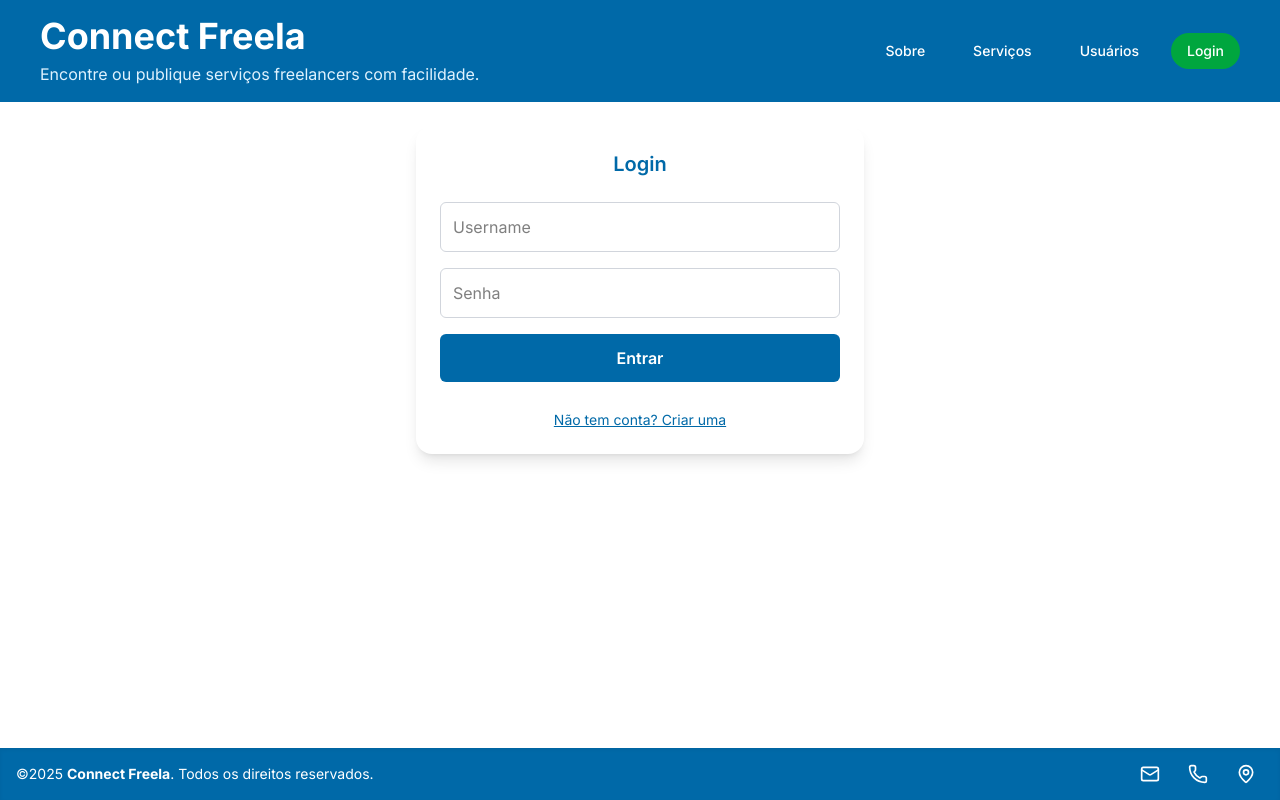
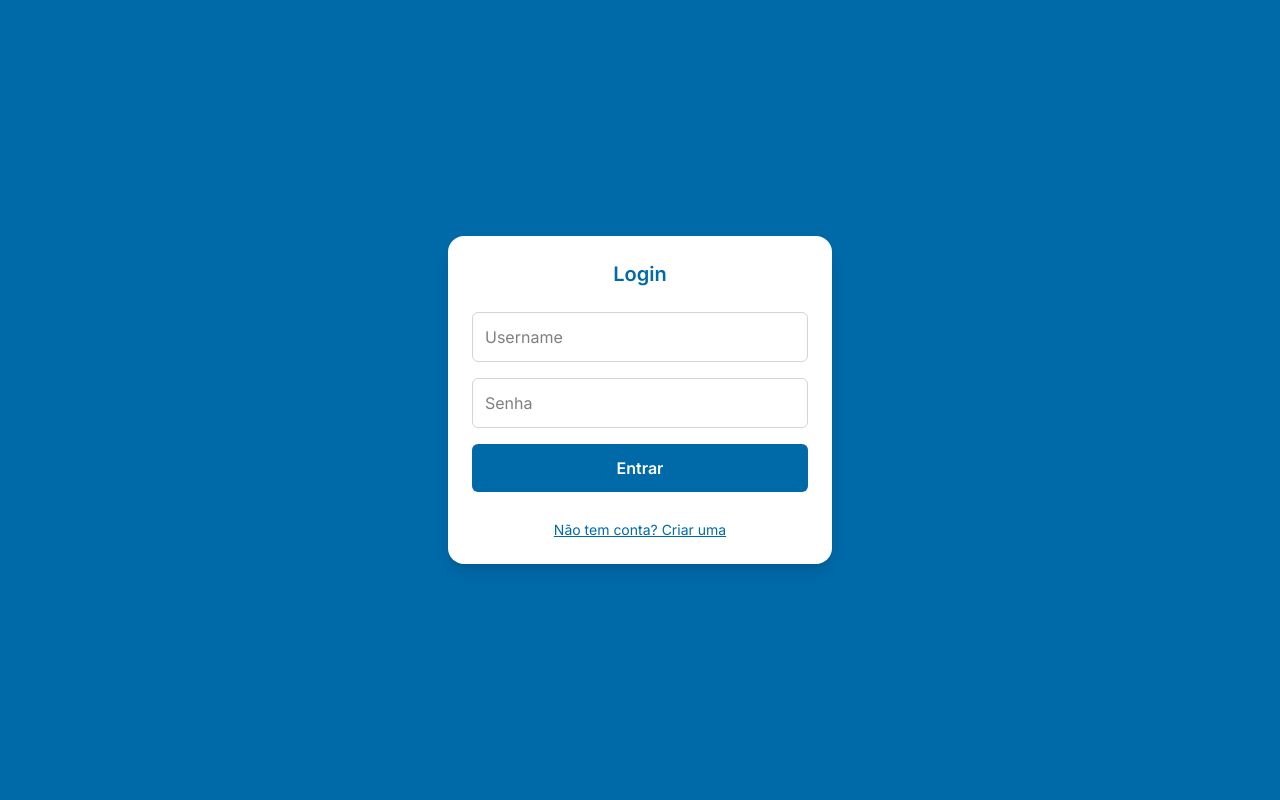
Before and after one commit to vanessaugioni/connect_freela, a React (Vite) app: page /login in a window 1280 px wide. Built offline with nearby package versions, Linux system fonts and the light colour scheme.

Commit message:
padrao-SPA

```diff
--- a/src/App.jsx
+++ b/src/App.jsx
@@ -1,35 +1,47 @@
-import React   from 'react'
+import React from 'react'
 import {
   BrowserRouter,
   Routes,
-  Route }      from 'react-router-dom'
-import About   from './pages/about'
+  Route,
+  useLocation
+} from 'react-router-dom'
+import About from './pages/about'
 import Servico from './pages/service'
-import Footer  from './components/footer'
-import Navbar  from './components/navbar'
-import User    from './pages/user'
-import Login   from './pages/Login'
+import Footer from './components/footer'
+import Navbar from './components/navbar'
+import User from './pages/user'
+import Login from './pages/login'
 import { LoginProvider } from './context/LoginContext';
+
+// Padrão SPA
+function AppLayout() {
+  const location = useLocation();
+  const isLoginPage = location.pathname === '/login';
+
+  return (
+    <div className={`h-screen flex flex-col ${isLoginPage ? 'bg-sky-700' : 'bg-white'}`}>
+      {!isLoginPage && <Navbar />}
+      <main className="flex-1">
+        <Routes>
+          <Route path="/" element={<About />} />
+          <Route path="/service" element={<Servico />} />
+          <Route path="/user" element={<User />} />
+          <Route path="/login" element={<Login />} />
+        </Routes>
+      </main>
+      {!isLoginPage && <Footer />}
+    </div>
+  );
+}
 
 function App() {
   return (
     <BrowserRouter>
       <LoginProvider>
-        <div className="min-h-screen flex flex-col">
-          <Navbar />
-          <main className="flex-1 p-6">
-            <Routes>
-              <Route path="/" element={<About />} />
-              <Route path="/service" element={<Servico />} />
-              <Route path="/user" element={<User />} />
-              <Route path="/login" element={<Login />} />
-            </Routes>
-          </main>
-          <Footer />
-        </div>
+        <AppLayout />
       </LoginProvider>
     </BrowserRouter>
   );
 }
 
-export default App
+export default App;
--- a/src/pages/login.jsx
+++ b/src/pages/login.jsx
@@ -76,8 +76,8 @@ export default function Login() {
   };
 
   return (
-<div className="flex justify-center items-center full-screen">
-  <div className="bg-white p-6 rounded-2xl w-full max-w-sm sm:max-w-md shadow-lg">
+<div className="h-screen flex justify-center items-center">
+  <div className="bg-white p-6 rounded-2xl w-full max-w-sm shadow-lg mx-6">
     <h2 className="text-xl font-semibold text-sky-700 mb-6 text-center">
       {isRegistering ? "Criar Conta" : "Login"}
     </h2>
@@ -114,14 +114,13 @@ export default function Login() {
           />
           <input
             name="contact"
-            type="contact"
+            type="text"
             value={formData.contact}
             onChange={handleChange}
             placeholder="Contato"
             required
             className="border border-gray-300 focus:border-sky-700 focus:ring-1 focus:ring-sky-700 p-3 rounded-md outline-none transition"
           />
-
           <input
             name="email"
             type="email"
```
